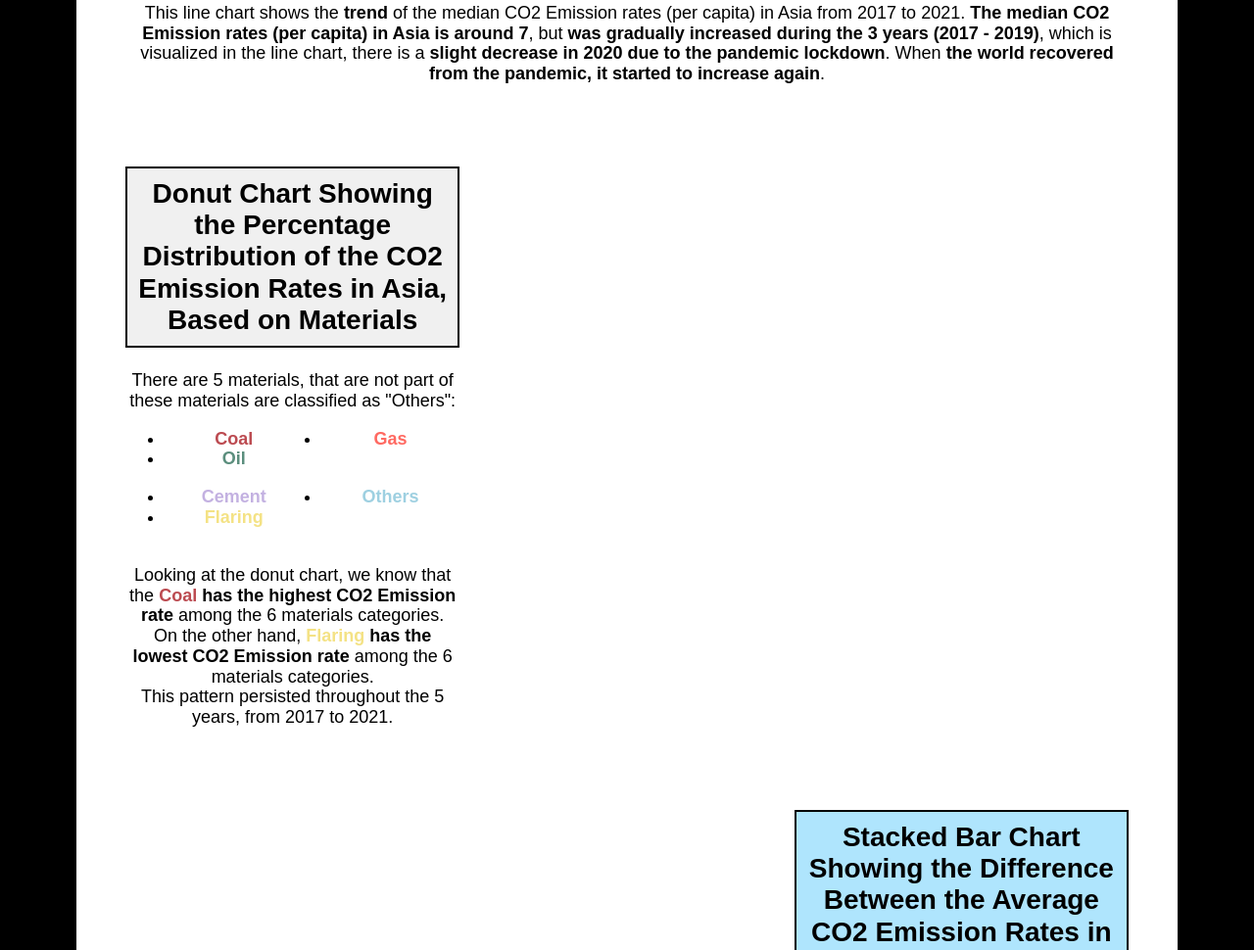
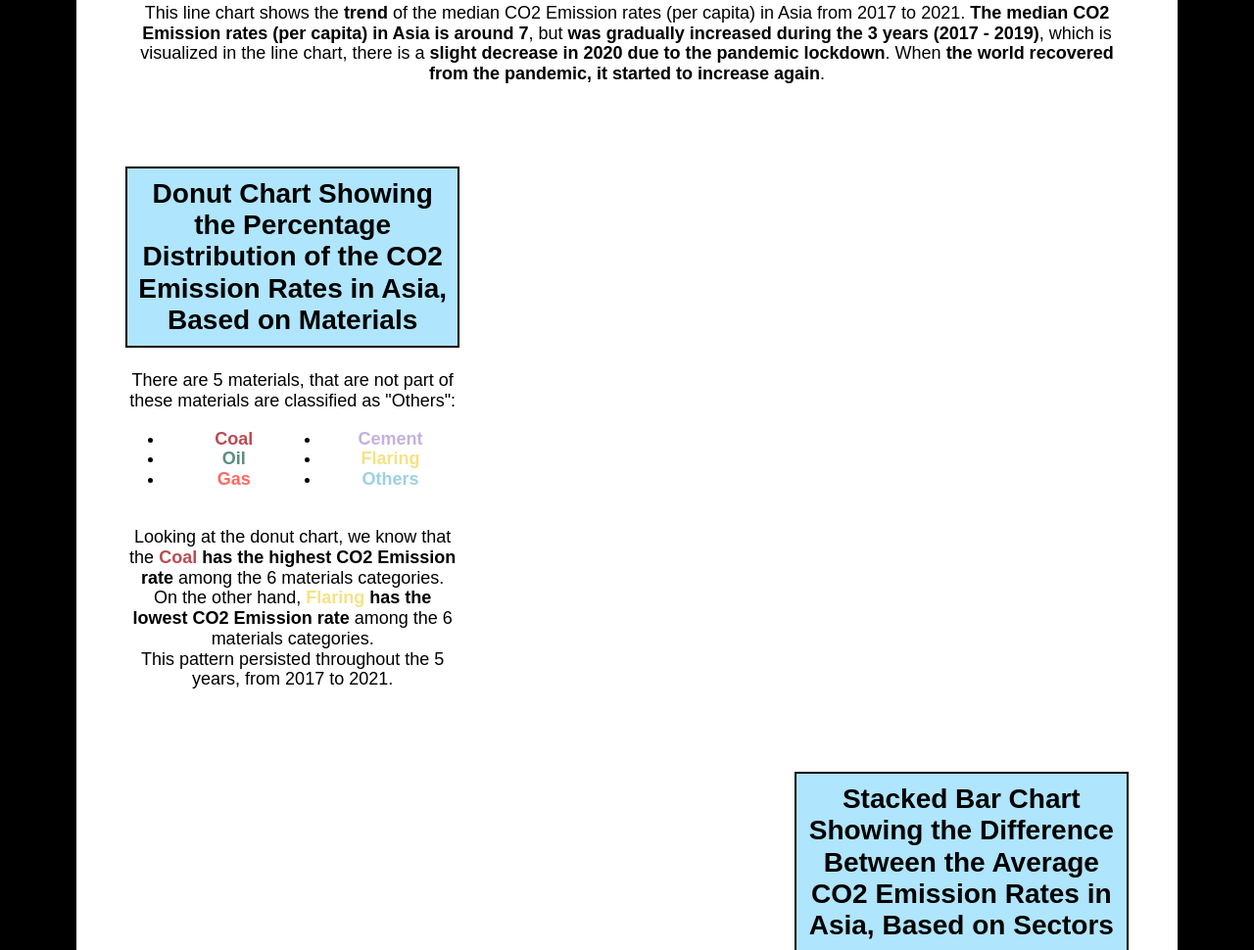
Before and after one commit to deslliew/dva2, a plain HTML site: page index.html in a window 1280 px wide. Shown: the part 995-1965 px from the top of the page at 98% size. Drawn offline with nearby package versions, Linux system fonts and the light colour scheme; a script that the page names is missing.

Commit message:
Update index.html - make it to 2 columns lists

```diff
--- a/index.html
+++ b/index.html
@@ -23,6 +23,13 @@
 </head>
 <body>
 <style> div {text-align: center;} </style>
+<style>
+    ul {
+      columns: 2;
+      -webkit-columns: 2;
+      -moz-columns: 2;
+    }
+</style>
 
  <div class="page">
 
@@ -91,23 +98,17 @@
     <!-- pure grid group -->
     <div class="pure-g">
         <div class="pure-u-1-3">
-            <h2 style="background-color: #F0F0F0; padding: 10px; border: 2px solid black;">Donut Chart Showing the Percentage Distribution of the CO2 Emission Rates in Asia, Based on Materials</h2>
+            <h2 style="background-color: #afe5fd; padding: 10px; border: 2px solid black;">Donut Chart Showing the Percentage Distribution of the CO2 Emission Rates in Asia, Based on Materials</h2>
             <p>There are 5 materials, that are not part of these materials are classified as "Others": <br>
             <div class="two-column-list">
-                <div class="column">
-                    <ul>
+                <ul>
                         <li><b><font color="#bc4b51">Coal</font></b></li>
                         <li><b><font color="#5b8e7d">Oil</font></b></li>
                         <li><b><font color="#ff6961">Gas</font></b></li>
-                    </ul>
-                </div>
-                <div class="column">
-                    <ul>
                         <li><b><font color="#C3B1E1">Cement</font></b></li>
                         <li><b><font color="#f4e285">Flaring</font></b></li>
                         <li><b><font color="#9ed0e1">Others</font></b></li>
-                    </ul>
-                </div>
+                </ul>
             </div>
             <br>Looking at the donut chart, we know that the <b><font color="#bc4b51">Coal</font> has the highest CO2 Emission rate</b>
              among the 6 materials categories. <br>On the other hand, <b><font color="#f4e285">Flaring</font> has the lowest CO2 Emission
```
